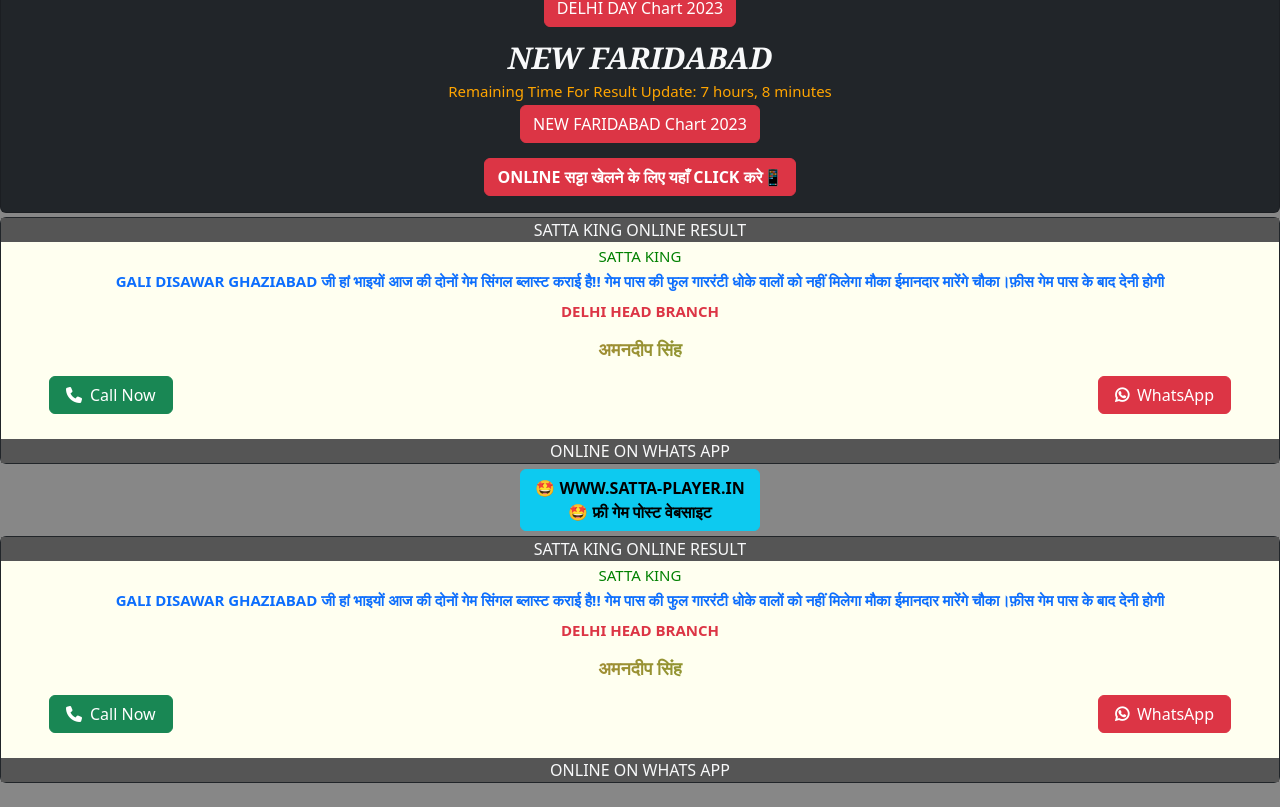
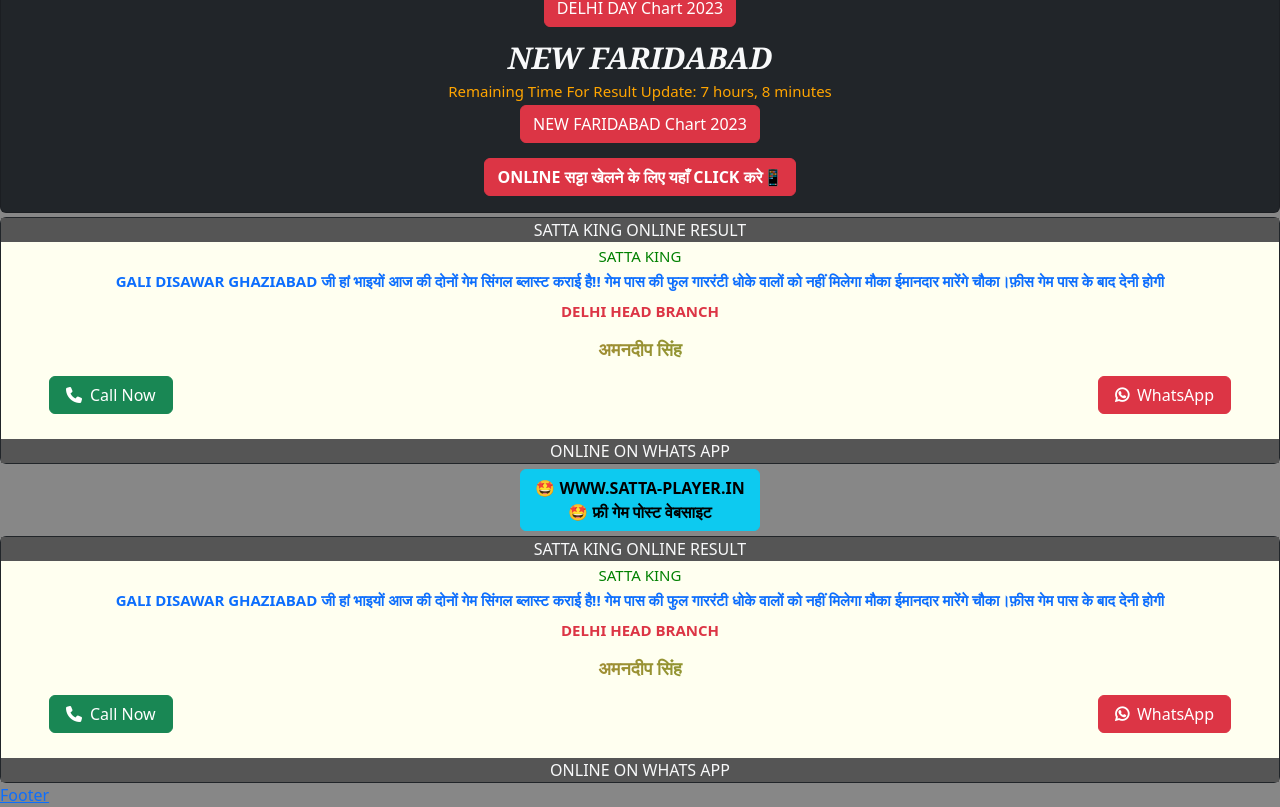
Before and after one commit to Mayankgangwr/SattaKing, a React (Create React App) app: page / in a window 1280 px wide. Shown: the part 986-1793 px from the top of the page. Before the commit the page ends 1769 px from the top, so only its background shows below. Built offline with nearby package versions, Linux system fonts and the light colour scheme.

Commit message:
#succes build

```diff
--- a/src/App.tsx
+++ b/src/App.tsx
@@ -1,8 +1,6 @@
-import React from 'react';
 import './App.css';
 import "./custom.scss";
 import Header from './Components/Header';
-import Footer from './Components/Footer';
 import { BrowserRouter, Route, Routes } from 'react-router-dom';
 import DarkAdsCard from './Components/AdsCard/Dark';
 import Home from './Pages/Home';
--- a/src/Components/Buttons.tsx
+++ b/src/Components/Buttons.tsx
@@ -27,11 +27,11 @@
     );
 }
 
-export const Danger = () => {
-    return (
-        <div className={`${cssStyle.Btn}`}>
-            <button className={`btn btn-danger`}>ONLINE सट्टा खेलने के लिए यहाँ CLICK करे📱</button>
-        </div>
+// export const Danger = () => {
+//     return (
+//         <div className={`${cssStyle.Btn}`}>
+//             <button className={`btn btn-danger`}>ONLINE सट्टा खेलने के लिए यहाँ CLICK करे📱</button>
+//         </div>
 
-    );
-}
+//     );
+// }
--- a/src/Components/Footer.tsx
+++ b/src/Components/Footer.tsx
@@ -1,11 +1,10 @@
-import React from "react";
-import { Link, NavLink } from "react-router-dom";
+import { NavLink } from "react-router-dom";
 
 const Footer = () => {
     return (
         <div className={`d-flex m-0 p-0 w-100`}>
             <NavLink
-      to={`/product/`}>Hello</NavLink>
+      to={`/footer`}>Footer</NavLink>
         </div>
     );
 };
--- a/src/Components/Live/Result.tsx
+++ b/src/Components/Live/Result.tsx
@@ -1,7 +1,6 @@
 import React, { useEffect, useState } from "react";
 import cssStyle from './Result.module.scss';
 import moment from "moment";
-import { Danger } from "../Buttons";
 
 const LiveResult = () => {
     const targetDateTime = moment('2023-12-25T21:50:01');
@@ -22,7 +21,7 @@
             setTimeRemaining(calculateTimeRemaining());
         }, 1000);
         return () => clearInterval(intervalId);
-    }, []);
+    });
 
     const formattedTime = currentTime.format('MMM D, YYYY hh:mm:ss A');
     return (
--- a/src/Pages/Home.tsx
+++ b/src/Pages/Home.tsx
@@ -3,6 +3,7 @@
 import { Info, Warning } from '../Components/Buttons';
 import LightAdsCard from '../Components/AdsCard/Light';
 import LiveResult from '../Components/Live/Result';
+import Footer from '../Components/Footer';
 
 const Home = () => {
     return (
@@ -20,6 +21,7 @@
             <LightAdsCard/>
             <Info/>
             <LightAdsCard/>
+            <Footer/>
         </>
     );
 };
```
